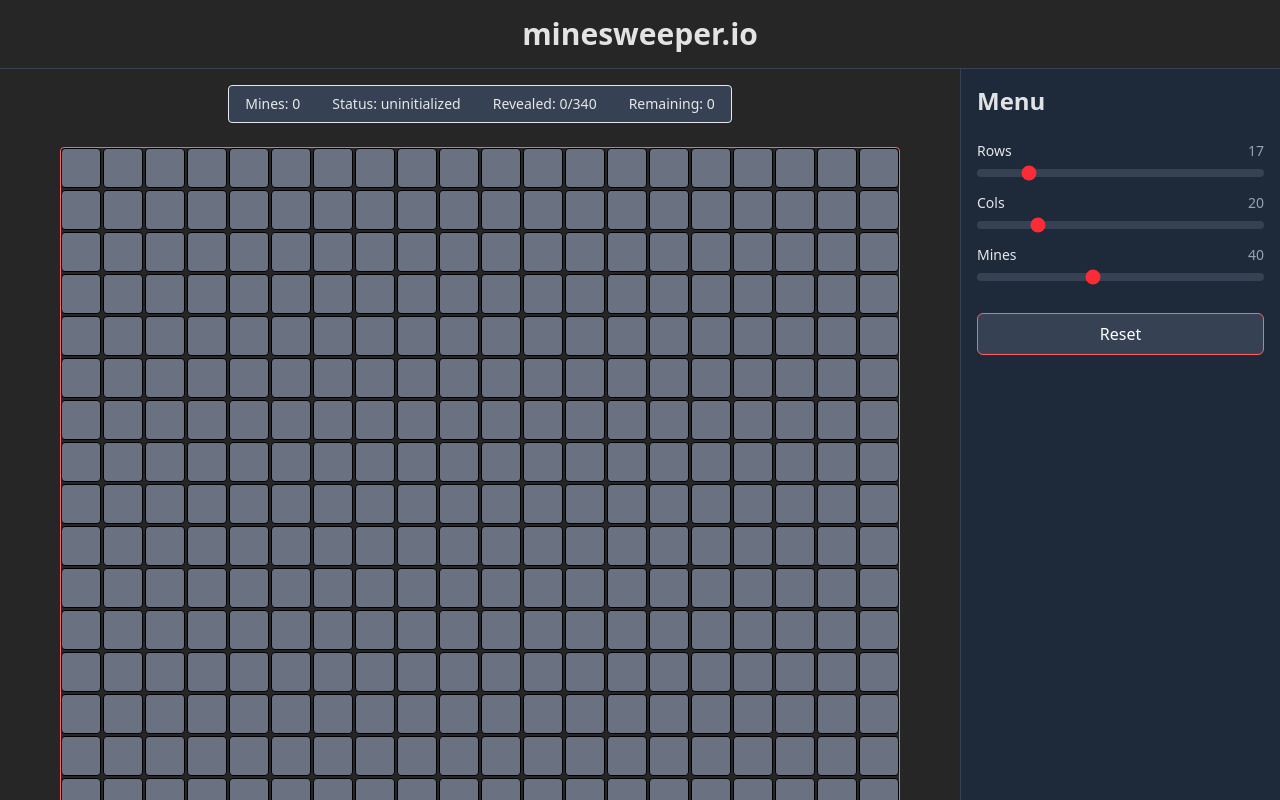
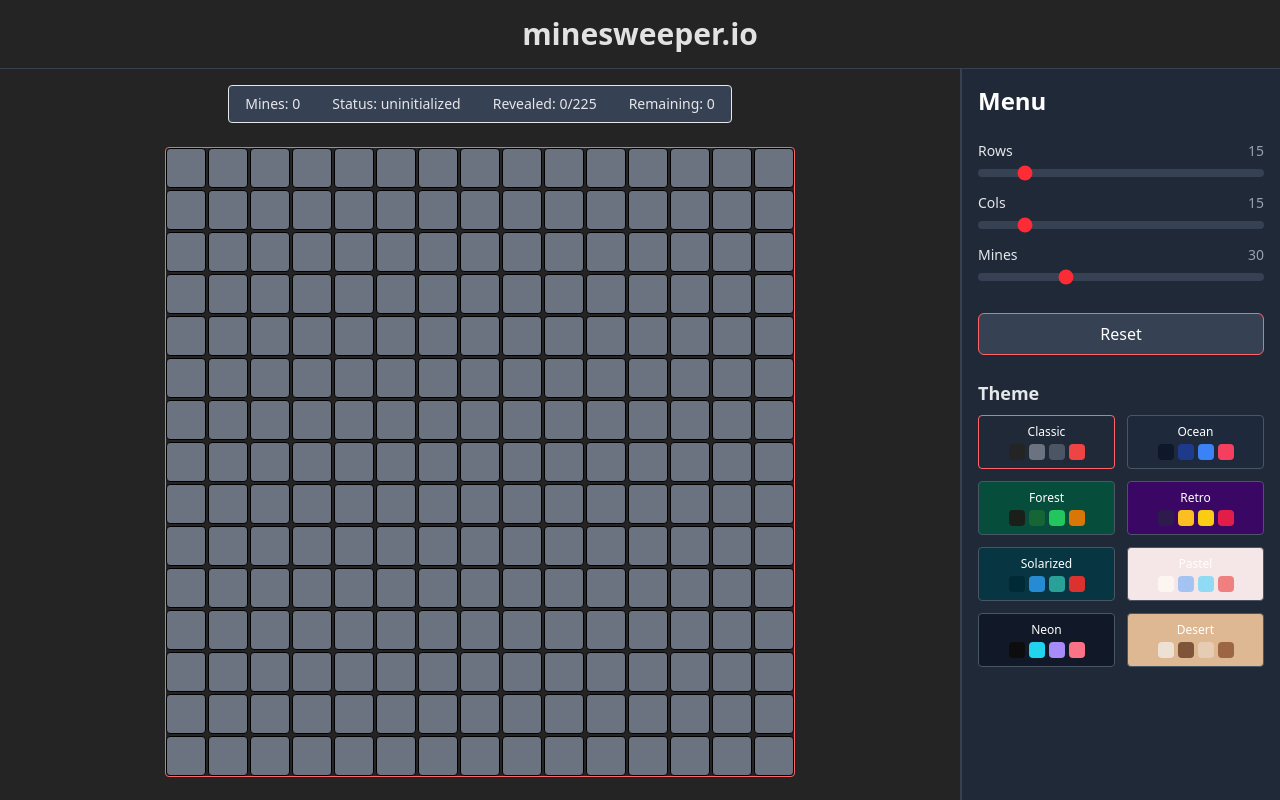
Before and after one commit to ruasidev/minesweeper.io, a React (Vite) app: page / in a window 1280 px wide. Built offline with nearby package versions, Linux system fonts and the light colour scheme.

Commit message:
vibe coding ui funny bcs i hate frontend

```diff
--- a/src/App.tsx
+++ b/src/App.tsx
@@ -1,34 +1,128 @@
 import { useState } from "react"
 import Game from "./pages/Game"
 import { NumberInput } from "./components/NumberInput"
+import ThemeSelector from "./components/ThemeSelector"
+import type { Theme } from "./game/types"
+
+const themes: Theme[] = [
+  {
+    name: "Classic",
+    background: "#242424",
+    menuBg: "#1f2937",
+    menuBorder: "#374151",
+    cellCovered: "#6b7280",
+    cellRevealed: "#4b5563",
+    cellFlagged: "#ef4444",
+  },
+  {
+    name: "Ocean",
+    background: "#0f172a",
+    menuBg: "#1e293b",
+    menuBorder: "#334155",
+    cellCovered: "#1e3a8a",
+    cellRevealed: "#3b82f6",
+    cellFlagged: "#f43f5e",
+  },
+  {
+    name: "Forest",
+    background: "#1a1f1a",
+    menuBg: "#064e3b",
+    menuBorder: "#065f46",
+    cellCovered: "#166534",
+    cellRevealed: "#22c55e",
+    cellFlagged: "#d97706",
+  },
+  {
+    name: "Retro",
+    background: "#2d1b4e",
+    menuBg: "#3b0764",
+    menuBorder: "#581c87",
+    cellCovered: "#fbbf24",
+    cellRevealed: "#facc15",
+    cellFlagged: "#e11d48",
+  },
+  {
+    name: "Solarized",
+    background: "#002b36",
+    menuBg: "#073642",
+    menuBorder: "#586e75",
+    cellCovered: "#268bd2",
+    cellRevealed: "#2aa198",
+    cellFlagged: "#dc322f",
+  },
+  {
+    name: "Pastel",
+    background: "#fdf6f0",
+    menuBg: "#f5e6e8",
+    menuBorder: "#e3bac6",
+    cellCovered: "#a3c4f3",
+    cellRevealed: "#90dbf4",
+    cellFlagged: "#f08080",
+  },
+  {
+    name: "Neon",
+    background: "#0d0d0d",
+    menuBg: "#111827",
+    menuBorder: "#1f2937",
+    cellCovered: "#22d3ee",
+    cellRevealed: "#a78bfa",
+    cellFlagged: "#fb7185",
+  },
+  {
+    name: "Desert",
+    background: "#ede0d4",
+    menuBg: "#ddb892",
+    menuBorder: "#b08968",
+    cellCovered: "#7f5539",
+    cellRevealed: "#e6ccb2",
+    cellFlagged: "#9c6644",
+  },
+]
 
 function App() {
-  const [rows, setRows] = useState(17)
-  const [cols, setCols] = useState(20)
-  const [mines, setMines] = useState(40)
+  const [rows, setRows] = useState(15)
+  const [cols, setCols] = useState(15)
+  const [mines, setMines] = useState(30)
   const [resetKey, setResetKey] = useState(0)
 
-  function handleReset() {
-    setResetKey(prev => prev + 1)
-  }
+  const [theme, setTheme] = useState<Theme>(themes[0]) // default Classic
 
   return (
-    <div className="h-screen w-screen flex flex-col">
+    <div
+      className="h-screen w-screen flex flex-col"
+      style={{ backgroundColor: theme.background }}
+    >
       <header className="p-4 text-center border-b border-gray-700">
         <h1 className="text-3xl font-bold">minesweeper.io</h1>
       </header>
 
       <main className="flex flex-1 overflow-hidden">
-        {/* left: scrollable in both directions */}
+        {/* left: game + stats */}
         <div className="flex-1 overflow-auto p-4">
           <div className="flex flex-col items-center gap-6 min-w-max">
-            <Game rows={rows} cols={cols} mines={mines} resetKey={resetKey} />
+            <Game
+              rows={rows}
+              cols={cols}
+              mines={mines}
+              resetKey={resetKey}
+              colors={{
+                cellCovered: theme.cellCovered,
+                cellRevealed: theme.cellRevealed,
+                cellFlagged: theme.cellFlagged,
+              }}
+            />
           </div>
         </div>
 
         {/* right: controls menu */}
-        <aside className="w-80 border-l border-gray-700 p-4 bg-gray-800 flex flex-col gap-6">
-          <h2 className="text-2xl font-semibold">Menu</h2>
+        <aside
+          className="w-80 p-4 flex flex-col gap-6"
+          style={{
+            backgroundColor: theme.menuBg,
+            borderLeft: `2px solid ${theme.menuBorder}`,
+          }}
+        >
+          <h2 className="text-2xl font-semibold text-white">Menu</h2>
 
           <div className="space-y-4">
             <NumberInput label="Rows" value={rows} onChange={setRows} />
@@ -37,11 +131,14 @@ function App() {
           </div>
 
           <button
-            onClick={handleReset}
+            onClick={() => setResetKey(prev => prev + 1)}
             className="mt-2 px-4 py-2 rounded-md border border-red-400 bg-gray-700 text-white hover:bg-gray-600"
           >
             Reset
           </button>
+
+          {/* theme selector */}
+          <ThemeSelector theme={theme} setTheme={setTheme} themes={themes} />
         </aside>
       </main>
     </div>
--- a/src/components/Board.tsx
+++ b/src/components/Board.tsx
@@ -1,17 +1,20 @@
 import type { BoardProps, Cell as CellType } from "../game/types"
-import Cell from "../components/Cell";
+import Cell from "../components/Cell"
 
-export default function Board({ board, onClickCell, onRightClickCell }: BoardProps) {
+export default function Board({ board, onClickCell, onRightClickCell, colors }: BoardProps) {
   return (
     <div
-            className="border border-red-400 rounded-sm grid gap-0.5"
-            style={{ gridTemplateColumns: `repeat(${board.cols}, auto)` }}
+      className="grid gap-0.5 border border-red-400 rounded-sm"
+      style={{
+        gridTemplateColumns: `repeat(${board.cols}, auto)`,
+      }}
     >
       {board.grid.map((row, r) =>
         row.map((cell: CellType, c: number) => (
           <Cell
             key={`${r}-${c}`}
             cell={cell}
+            colors={colors}
             onClick={() => onClickCell(r, c)}
             onRightClick={() => onRightClickCell(r, c)}
           />
--- a/src/components/Cell.tsx
+++ b/src/components/Cell.tsx
@@ -1,18 +1,25 @@
 import type { CellProps } from "../game/types"
 
-export default function Cell({ cell, onClick, onRightClick }: CellProps) {
+export default function Cell({ cell, onClick, onRightClick, colors }: CellProps) {
   let value = ""
   let textColor = ""
+  let bgColor = colors.cellCovered
+
   if (cell.revealed) {
     if (cell.hasMine) {
       value = "B"
       textColor = "text-black"
+      bgColor = colors.cellRevealed
     } else if (cell.neighborCount > 0) {
       value = cell.neighborCount.toString()
       textColor = getNumberColor(cell.neighborCount)
+      bgColor = colors.cellRevealed
+    } else {
+      bgColor = colors.cellRevealed
     }
   } else if (cell.flagged) {
     value = "F"
+    bgColor = colors.cellFlagged
   }
 
   return (
@@ -22,10 +29,8 @@ export default function Cell({ cell, onClick, onRightClick }: CellProps) {
         e.preventDefault()
         onRightClick?.()
       }}
-      className={`w-10 h-10 border border-black flex items-center justify-center rounded hover:border-red-700 font-extrabold
-        ${textColor}
-        ${cell.revealed ? "bg-gray-600" : "bg-gray-500 hover:bg-gray-600"}
-        ${cell.flagged ? "bg-red-500" : ""}`}
+      style={{ backgroundColor: bgColor }}
+      className={`w-10 h-10 border border-black flex items-center justify-center rounded hover:border-red-700 font-extrabold ${textColor}`}
     >
       {value}
     </button>
--- /dev/null
+++ b/src/components/ThemeSelector.tsx
@@ -0,0 +1,37 @@
+import type { Theme } from "../game/types"
+
+export default function ThemeSelector({
+  theme,
+  setTheme,
+  themes,
+}: {
+  theme: Theme
+  setTheme: (t: Theme) => void
+  themes: Theme[]
+}) {
+  return (
+    <div className="space-y-2">
+      <h3 className="text-lg font-semibold text-gray-200">Theme</h3>
+      <div className="grid grid-cols-2 gap-3">
+        {themes.map((t) => (
+          <button
+            key={t.name}
+            onClick={() => setTheme(t)}
+            className={`flex flex-col items-center p-2 rounded border ${
+              theme.name === t.name ? "border-red-400" : "border-gray-600"
+            }`}
+            style={{ backgroundColor: t.menuBg }}
+          >
+            <span className="text-xs mb-1 text-white">{t.name}</span>
+            <div className="flex gap-1">
+              <span className="w-4 h-4 rounded" style={{ backgroundColor: t.background }} />
+              <span className="w-4 h-4 rounded" style={{ backgroundColor: t.cellCovered }} />
+              <span className="w-4 h-4 rounded" style={{ backgroundColor: t.cellRevealed }} />
+              <span className="w-4 h-4 rounded" style={{ backgroundColor: t.cellFlagged }} />
+            </div>
+          </button>
+        ))}
+      </div>
+    </div>
+  )
+}
--- a/src/pages/Game.tsx
+++ b/src/pages/Game.tsx
@@ -7,16 +7,21 @@ type GameProps = {
   rows: number
   cols: number
   mines: number
-  resetKey: number // added: a key to trigger resets from App
+  resetKey: number
+  colors: {
+    cellCovered: string
+    cellRevealed: string
+    cellFlagged: string
+  }
 }
 
-export default function Game({ rows, cols, mines, resetKey }: GameProps) {
+export default function Game({ rows, cols, mines, resetKey, colors }: GameProps) {
   const [board, setBoard] = useState<BoardType>(() => createEmptyBoard(rows, cols))
   const [initialized, setInitialized] = useState(false)
 
   useEffect(() => {
     resetGame()
-  }, [rows, cols, mines, resetKey]) // reset whenever values or resetKey changes
+  }, [rows, cols, mines, resetKey])
 
   function handleClickCell(row: number, col: number) {
     setBoard(prev => {
@@ -40,7 +45,7 @@ export default function Game({ rows, cols, mines, resetKey }: GameProps) {
 
   return (
     <div className="flex flex-col items-center gap-6 w-full">
-      {/* game stats */}
+      {/* stats */}
       <div className="border rounded-sm flex gap-8 px-4 py-2 bg-gray-700 text-sm text-gray-200">
         <div>Mines: {board.mines}</div>
         <div>Status: {board.status}</div>
@@ -50,11 +55,11 @@ export default function Game({ rows, cols, mines, resetKey }: GameProps) {
         <div>Remaining: {board.mines - board.flaggedCount}</div>
       </div>
 
-      {/* board */}
       <Board
         board={board}
         onClickCell={handleClickCell}
         onRightClickCell={handleRightClickCell}
+        colors={colors}
       />
     </div>
   )
```
Also changed, not shown: src/game/types.ts (+23 -7 lines). Lines whose indentation alone changed are shown as unchanged.
